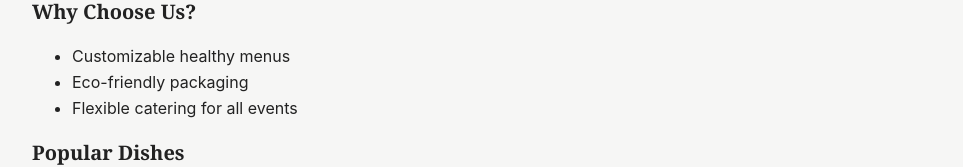
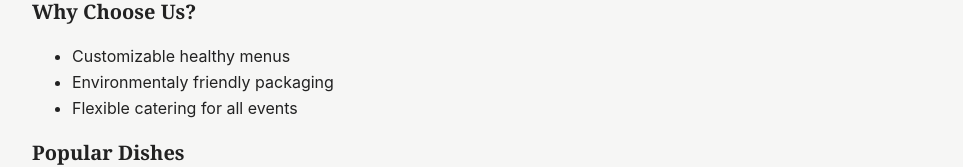
Before and after one commit to tshe6470-collab/TeamProject1, a plain HTML site: page index.html in a window 1280 px wide. Shown: the part 836-1003 px from the top of the page, without its empty margins (158-1121 px from the left). Drawn offline with Linux system fonts and the light colour scheme.

Commit message:
Update index.html

```diff
--- a/index.html
+++ b/index.html
@@ -116,7 +116,7 @@
     <h2>Why Choose Us?</h2>
     <ul>
       <li>Customizable healthy menus</li>
-      <li>Eco-friendly packaging</li>
+      <li>Environmentaly friendly packaging</li>
       <li>Flexible catering for all events</li>
     </ul>
 
```
